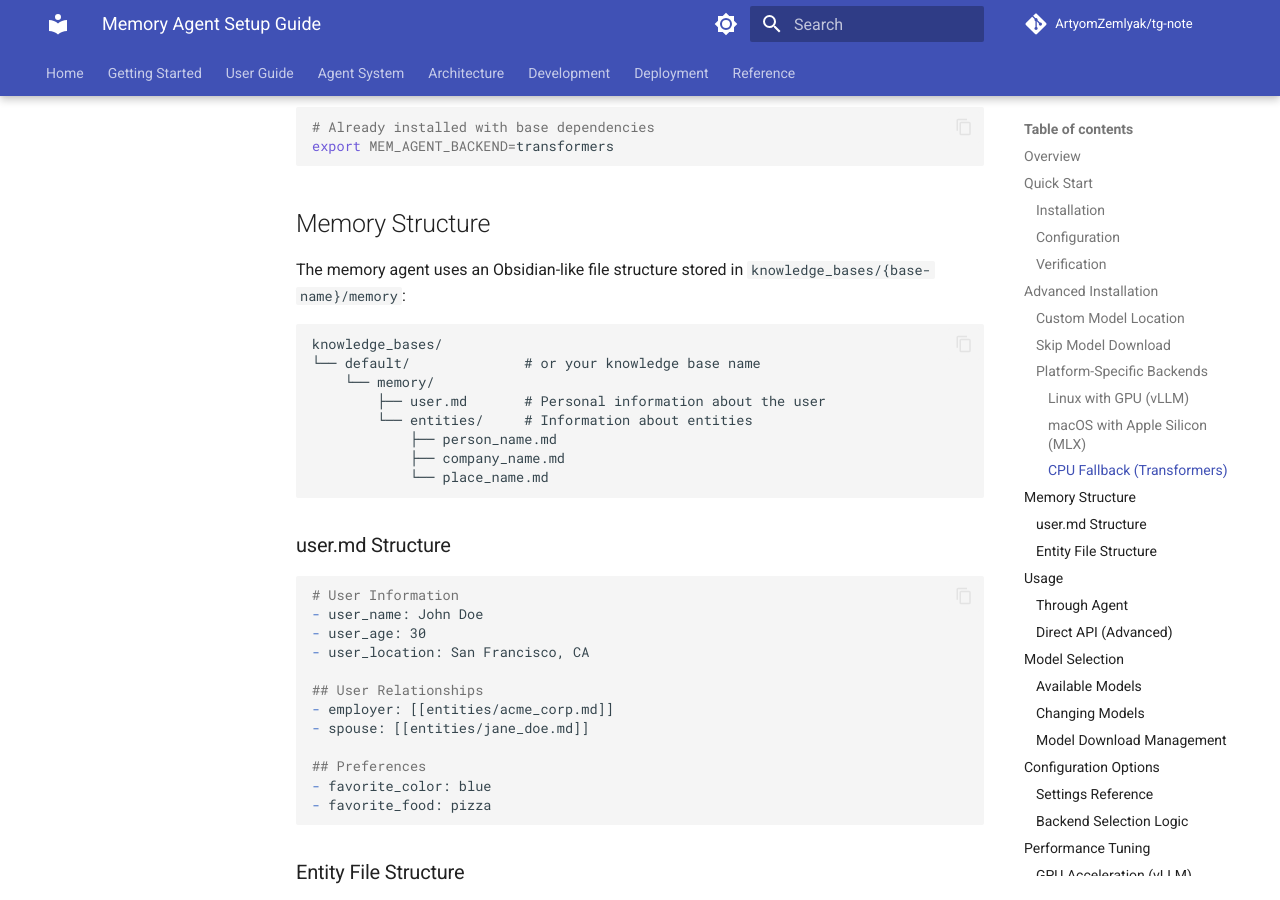
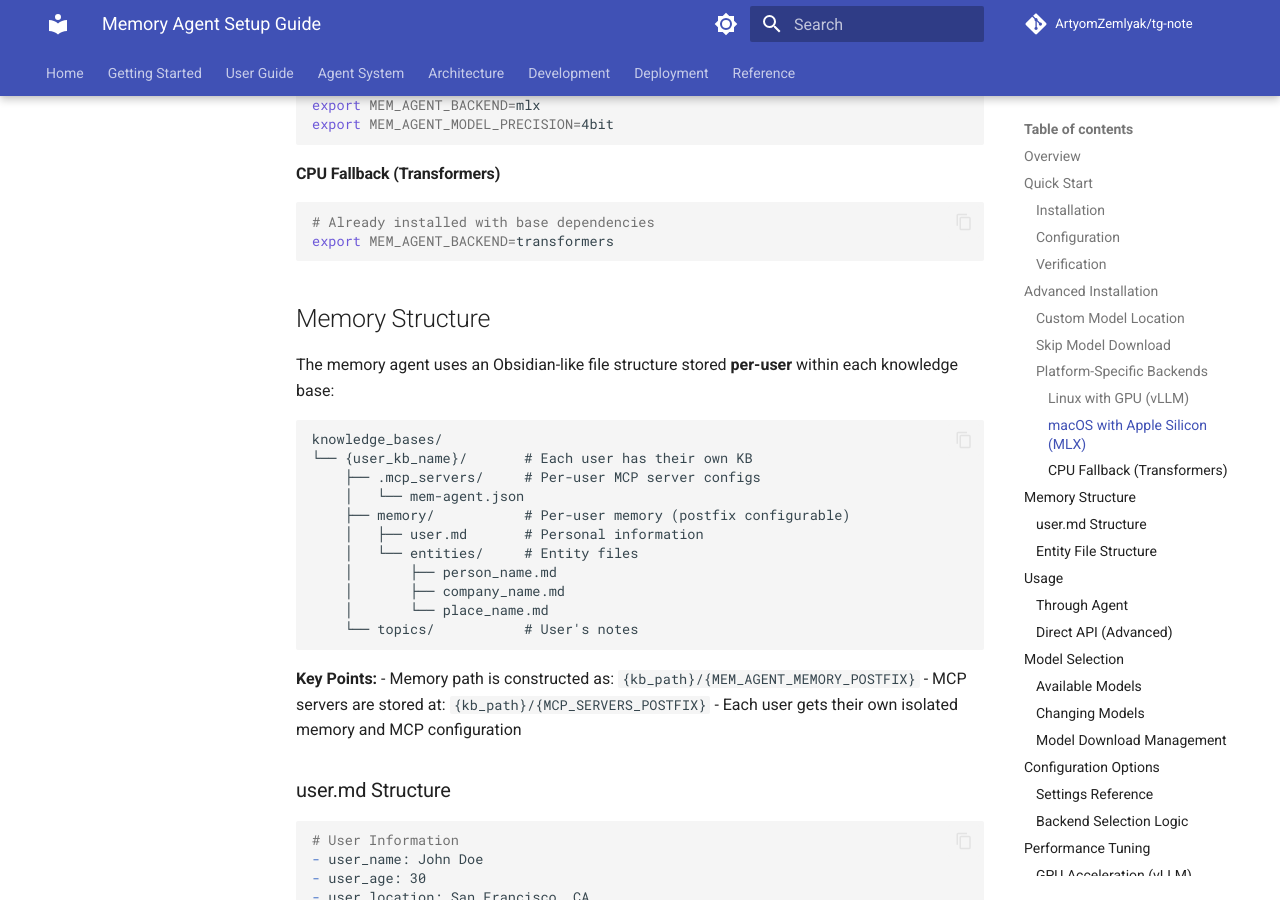
Before and after one commit to ArtyomZemlyak/tg-note, an MkDocs documentation site: the page built from docs_site/agents/mem-agent-setup.md, in a window 1280 px wide and 900 px high, scrolled down 2475 px. Built offline with MkDocs 1.6.1 and Material for MkDocs 9.7.7, drawn with Linux system fonts in a browser that asks for light colours; comment, search, counter and statistics services are not loaded; the version menu is left out; some of the changed text lies outside the part shown.

Commit message:
Refactor: Implement per-user storage with postfixes
Co-authored-by: artyom.zemlyak <artyom.zemlyak@gmail.com>

````diff
--- a/docs_site/agents/mem-agent-setup.md
+++ b/docs_site/agents/mem-agent-setup.md
@@ -40,8 +40,11 @@ AGENT_ENABLE_MCP_MEMORY: true
 MEM_AGENT_MODEL: driaforall/mem-agent
 MEM_AGENT_MODEL_PRECISION: 4bit
 MEM_AGENT_BACKEND: auto
-MEM_AGENT_MEMORY_PATH: ./knowledge_bases/default/memory
+MEM_AGENT_MEMORY_POSTFIX: memory  # Postfix within KB (kb_path/memory)
 MEM_AGENT_MAX_TOOL_TURNS: 20
+
+# MCP settings
+MCP_SERVERS_POSTFIX: .mcp_servers  # Per-user MCP servers (kb_path/.mcp_servers)
 ```
 
 Or use environment variables in `.env`:
@@ -52,6 +55,8 @@ AGENT_ENABLE_MCP_MEMORY=true
 MEM_AGENT_MODEL=driaforall/mem-agent
 MEM_AGENT_MODEL_PRECISION=4bit
 MEM_AGENT_BACKEND=auto
+MEM_AGENT_MEMORY_POSTFIX=memory
+MCP_SERVERS_POSTFIX=.mcp_servers
 ```
 
 ### Verification
@@ -122,18 +127,26 @@ export MEM_AGENT_BACKEND=transformers
 
 ## Memory Structure
 
-The memory agent uses an Obsidian-like file structure stored in `knowledge_bases/{base-name}/memory`:
+The memory agent uses an Obsidian-like file structure stored **per-user** within each knowledge base:
 
 ```
 knowledge_bases/
-└── default/              # or your knowledge base name
-    └── memory/
-        ├── user.md       # Personal information about the user
-        └── entities/     # Information about entities
-            ├── person_name.md
-            ├── company_name.md
-            └── place_name.md
+└── {user_kb_name}/       # Each user has their own KB
+    ├── .mcp_servers/     # Per-user MCP server configs
+    │   └── mem-agent.json
+    ├── memory/           # Per-user memory (postfix configurable)
+    │   ├── user.md       # Personal information
+    │   └── entities/     # Entity files
+    │       ├── person_name.md
+    │       ├── company_name.md
+    │       └── place_name.md
+    └── topics/           # User's notes
 ```
+
+**Key Points:**
+- Memory path is constructed as: `{kb_path}/{MEM_AGENT_MEMORY_POSTFIX}`
+- MCP servers are stored at: `{kb_path}/{MCP_SERVERS_POSTFIX}`
+- Each user gets their own isolated memory and MCP configuration
 
 ### user.md Structure
 
@@ -194,11 +207,16 @@ result = await agent.process({
 
 ```python
 from config.settings import settings
+from pathlib import Path
 
 # Memory agent settings are now part of the main settings module
-# Access them via settings.MEM_AGENT_* properties:
+# Construct paths based on user's KB:
+kb_path = Path("./knowledge_bases/user_kb_name")  # Get from user settings
+
 print(f"Model: {settings.MEM_AGENT_MODEL}")
-print(f"Memory path: {settings.MEM_AGENT_MEMORY_PATH}")
+print(f"Memory postfix: {settings.MEM_AGENT_MEMORY_POSTFIX}")
+print(f"Full memory path: {settings.get_mem_agent_memory_path(kb_path)}")
+print(f"MCP servers dir: {settings.get_mcp_servers_dir(kb_path)}")
 print(f"Backend: {settings.get_mem_agent_backend()}")
 
 # The MemoryAgent and MemoryAgentMCPServer classes are planned for future development
@@ -253,7 +271,7 @@ huggingface-cli delete-cache
 | `MEM_AGENT_MODEL` | `driaforall/mem-agent` | HuggingFace model ID |
 | `MEM_AGENT_MODEL_PRECISION` | `4bit` | Model precision (4bit, 8bit, fp16) |
 | `MEM_AGENT_BACKEND` | `auto` | Backend (auto, vllm, mlx, transformers) |
-| `MEM_AGENT_MEMORY_PATH` | `./knowledge_bases/default/memory` | Memory storage path |
+| `MEM_AGENT_MEMORY_POSTFIX` | `memory` | Memory directory postfix within KB |
 | `MEM_AGENT_MAX_TOOL_TURNS` | `20` | Max tool execution iterations |
 | `MEM_AGENT_TIMEOUT` | `20` | Timeout for code execution (seconds) |
 | `MEM_AGENT_VLLM_HOST` | `127.0.0.1` | vLLM server host |
@@ -261,6 +279,7 @@ huggingface-cli delete-cache
 | `MEM_AGENT_FILE_SIZE_LIMIT` | `1048576` | Max file size (1MB) |
 | `MEM_AGENT_DIR_SIZE_LIMIT` | `10485760` | Max directory size (10MB) |
 | `MEM_AGENT_MEMORY_SIZE_LIMIT` | `104857600` | Max total memory (100MB) |
+| `MCP_SERVERS_POSTFIX` | `.mcp_servers` | MCP servers directory postfix within KB |
 
 ### Backend Selection Logic
 
@@ -366,20 +385,26 @@ MEM_AGENT_MAX_TOOL_TURNS: 10  # Faster but less thorough
 
 1. Check permissions:
    ```bash
-   ls -la knowledge_bases/default/memory/
-   chmod -R 755 knowledge_bases/default/memory/
+   # Replace {user_kb} with actual KB name
+   ls -la knowledge_bases/{user_kb}/memory/
+   chmod -R 755 knowledge_bases/{user_kb}/memory/
    ```
 
 2. Verify path in configuration:
    ```python
    from config.settings import settings
-   print(settings.MEM_AGENT_MEMORY_PATH)
+   from pathlib import Path
+
+   kb_path = Path("./knowledge_bases/user_kb")
+   print(f"Memory postfix: {settings.MEM_AGENT_MEMORY_POSTFIX}")
+   print(f"Full path: {settings.get_mem_agent_memory_path(kb_path)}")
    ```
 
 3. Create manually:
    ```bash
-   mkdir -p knowledge_bases/default/memory/entities
-   touch knowledge_bases/default/memory/user.md
+   # Replace {user_kb} with actual KB name
+   mkdir -p knowledge_bases/{user_kb}/memory/entities
+   touch knowledge_bases/{user_kb}/memory/user.md
    ```
 
 ### MCP Server Connection Issues
@@ -424,10 +449,11 @@ MEM_AGENT_MAX_TOOL_TURNS: 10  # Faster but less thorough
 
 ### Security
 
-1. **Review memories**: Periodically check `knowledge_bases/{base-name}/memory/` for sensitive info
+1. **Review memories**: Periodically check `knowledge_bases/{user_kb}/memory/` for sensitive info
 2. **Set size limits**: Prevent memory from growing too large
 3. **Backup regularly**: Memory files are plain text, easy to backup
-4. **Knowledge base integration**: Memory is now stored within your knowledge base structure
+4. **Per-user isolation**: Each user has isolated memory and MCP configs in their KB
+5. **Knowledge base integration**: Memory is stored within your knowledge base structure
 
 ## See Also
 
````
Also changed, not shown: CHANGES_PER_USER_STORAGE.md (added, +154 -0 lines), MIGRATION_SUMMARY.md (+22 -12 lines), README_MEM_AGENT.md (+22 -11 lines), docs_site/agents/mcp-server-registry.md (+5 -4 lines), docs_site/architecture/per-user-storage.md (added, +209 -0 lines), 2 other files.
